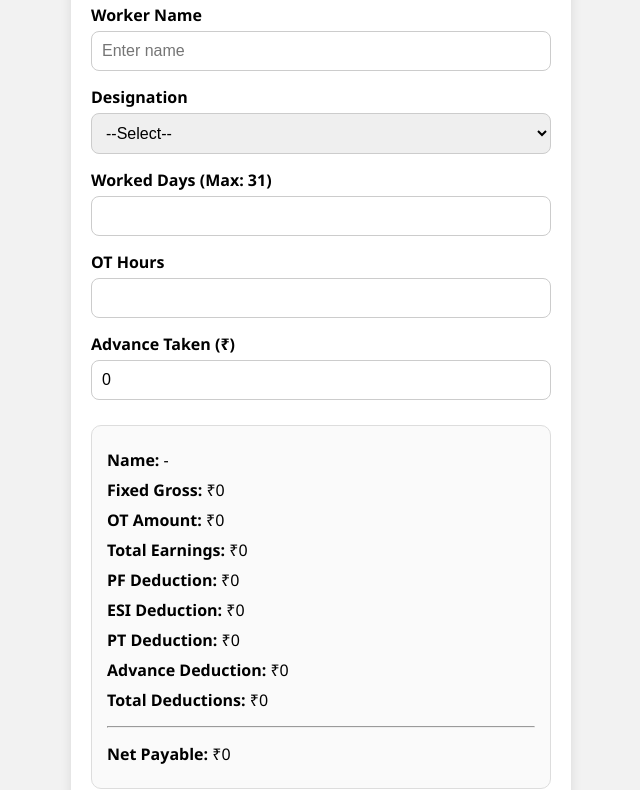
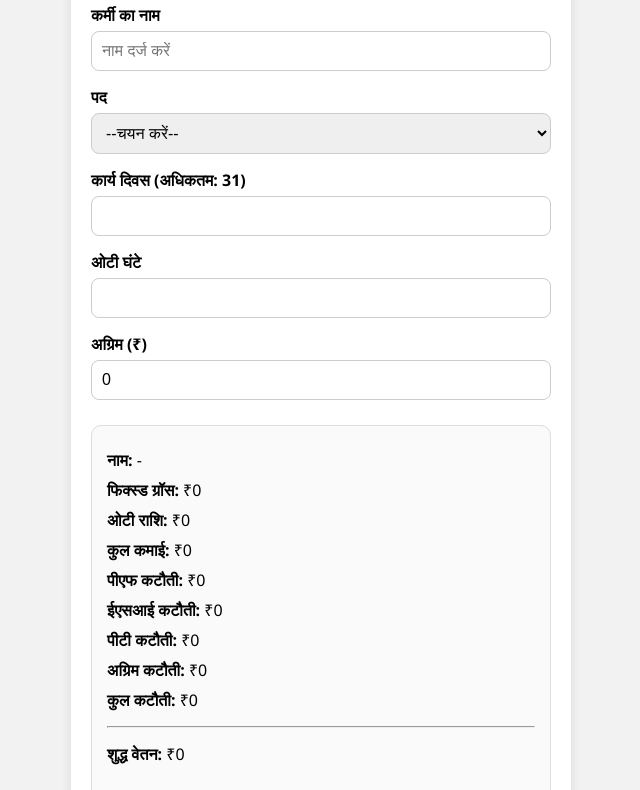
Before and after one commit to hereishappy/Salary, a plain HTML site: page index.html in a window 1280 px wide. Shown: the part 109-899 px from the top of the page, without its empty margins (319-959 px from the left). Drawn offline with Linux system fonts and the light colour scheme.

Commit message:
Update index.html

```diff
--- a/index.html
+++ b/index.html
@@ -1,9 +1,9 @@
 <!DOCTYPE html>
-<html lang="en">
+<html lang="hi">
 <head>
   <meta charset="UTF-8" />
   <meta name="viewport" content="width=device-width, initial-scale=1.0"/>
-  <title>Salary Calculator</title>
+  <title>वेतन कैलकुलेटर</title>
   <style>
     * { box-sizing: border-box; }
     body {
@@ -64,41 +64,45 @@
 </head>
 <body>
   <div class="container">
-    <h2>💼 Salary Calculator</h2>
+    <h2>💼 वेतन कैलकुलेटर</h2>
 
-    <label for="workerName">Worker Name</label>
-    <input type="text" id="workerName" placeholder="Enter name" />
+    <label for="workerName">कर्मी का नाम</label>
+    <input type="text" id="workerName" placeholder="नाम दर्ज करें" />
 
-    <label for="designation">Designation</label>
+    <label for="designation">पद</label>
     <select id="designation">
-      <option value="">--Select--</option>
-      <option value="scaffolder">Scaffolder</option>
-      <option value="helper">Helper</option>
-      <option value="foreman">Foreman</option>
-      <option value="driver">Driver</option>
+      <option value="">--चयन करें--</option>
+      <option value="scaffolder">स्कैफोल्डर</option>
+      <option value="helper">हेल्पर</option>
+      <option value="foreman">फोरमैन</option>
+      <option value="driver">ड्राइवर</option>
     </select>
 
-    <label for="workedDays">Worked Days (Max: 31)</label>
+    <label for="workedDays">कार्य दिवस (अधिकतम: 31)</label>
     <input type="number" id="workedDays" max="31" min="0" />
 
-    <label for="otHours">OT Hours</label>
+    <label for="otHours">ओटी घंटे</label>
     <input type="number" id="otHours" min="0" />
 
-    <label for="advance">Advance Taken (₹)</label>
+    <label for="advance">अग्रिम (₹)</label>
     <input type="number" id="advance" value="0" min="0" />
 
     <div class="result" id="output">
-      <p><strong>Name:</strong> <span id="displayName">-</span></p>
-      <p><strong>Fixed Gross:</strong> ₹<span id="gross">0</span></p>
-      <p><strong>OT Amount:</strong> ₹<span id="otAmount">0</span></p>
-      <p><strong>Total Earnings:</strong> ₹<span id="totalEarnings">0</span></p>
-      <p><strong>PF Deduction:</strong> ₹<span id="pf">0</span></p>
-      <p><strong>ESI Deduction:</strong> ₹<span id="esi">0</span></p>
-      <p><strong>PT Deduction:</strong> ₹<span id="pt">0</span></p>
-      <p><strong>Advance Deduction:</strong> ₹<span id="advanceOut">0</span></p>
-      <p><strong>Total Deductions:</strong> ₹<span id="totalDeductions">0</span></p>
+      <p><strong>नाम:</strong> <span id="displayName">-</span></p>
+      <p><strong>फिक्स्ड ग्रॉस:</strong> ₹<span id="gross">0</span></p>
+      <p><strong>ओटी राशि:</strong> ₹<span id="otAmount">0</span></p>
+      <p><strong>कुल कमाई:</strong> ₹<span id="totalEarnings">0</span></p>
+      <p><strong>पीएफ कटौती:</strong> ₹<span id="pf">0</span></p>
+      <p><strong>ईएसआई कटौती:</strong> ₹<span id="esi">0</span></p>
+      <p><strong>पीटी कटौती:</strong> ₹<span id="pt">0</span></p>
+      <p><strong>अग्रिम कटौती:</strong> ₹<span id="advanceOut">0</span></p>
+      <p><strong>कुल कटौती:</strong> ₹<span id="totalDeductions">0</span></p>
       <hr />
-      <p><strong>Net Payable:</strong> ₹<span id="netPayable">0</span></p>
+      <p><strong>शुद्ध वेतन:</strong> ₹<span id="netPayable">0</span></p>
+      <h4 style="margin-top: 40px; text-align: right; margin-right: 20px;">
+        अनुमापक अधिकारी<br/>
+        गुरविंदर सिंह
+      </h4>
     </div>
   </div>
 
```
